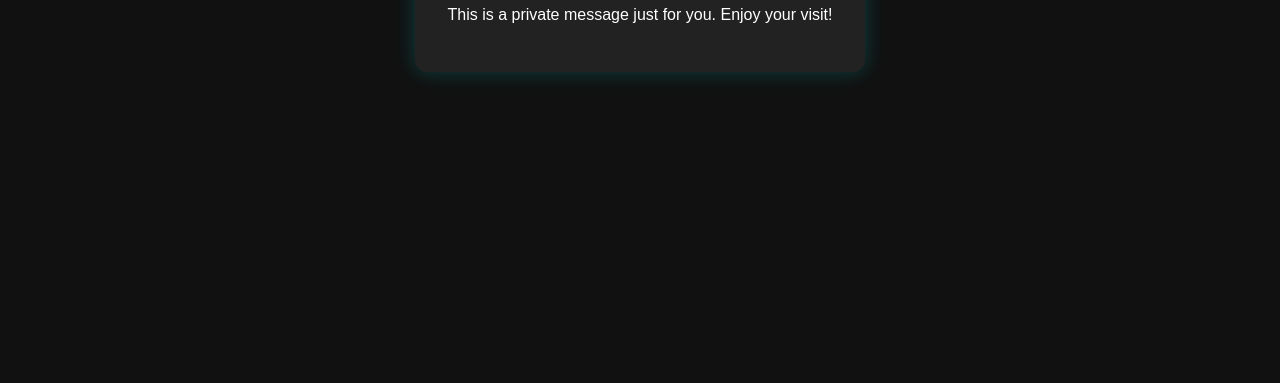
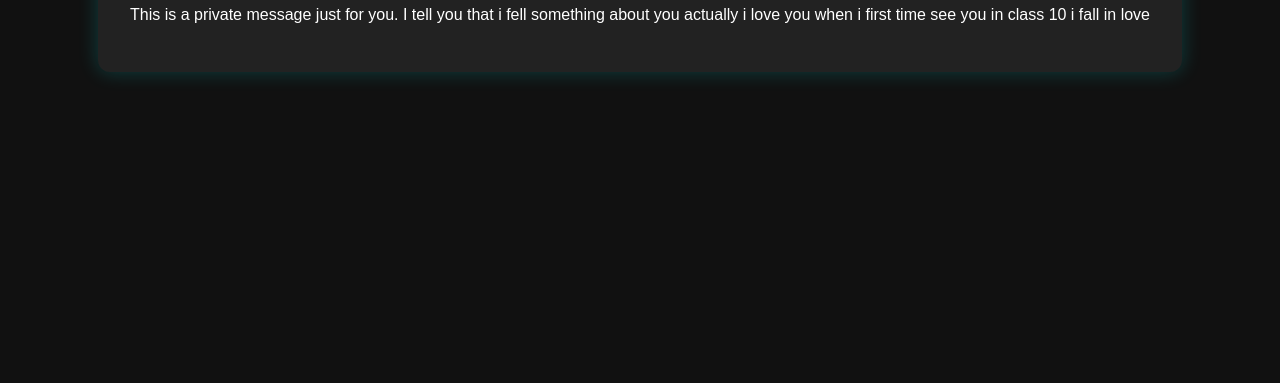
Before and after one commit to deep-8482/deep, a plain HTML site: page index.html in a window 1280 px wide. Shown: the part 417-800 px from the top of the page. Drawn offline with Linux system fonts and the light colour scheme.

Commit message:
Update index.html

```diff
--- a/index.html
+++ b/index.html
@@ -29,7 +29,10 @@
 <body>
   <div class="box">
     <h1>👋 Hello rina</h1>
-    <p>This is a private message just for you. Enjoy your visit!</p>
+    <p>This is a private message just for you.
+    I tell you that i fell something about you
+    actually i love you
+    when i first time see you in class 10 i fall in love </p>
   </div>
 </body>
 </html>
```
